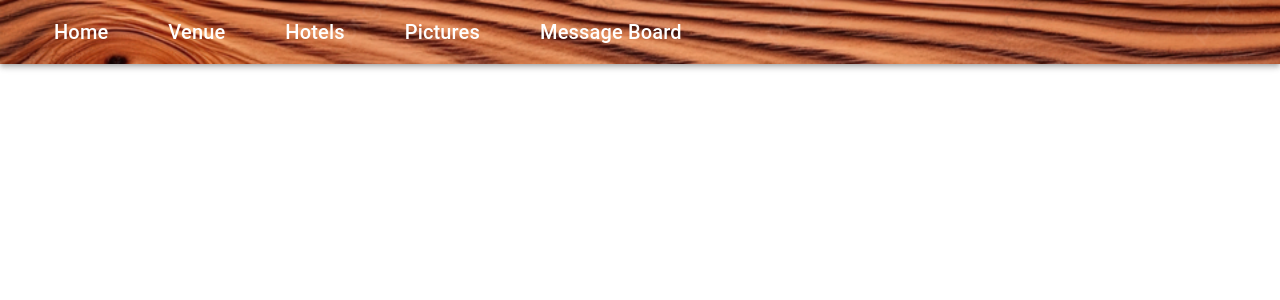
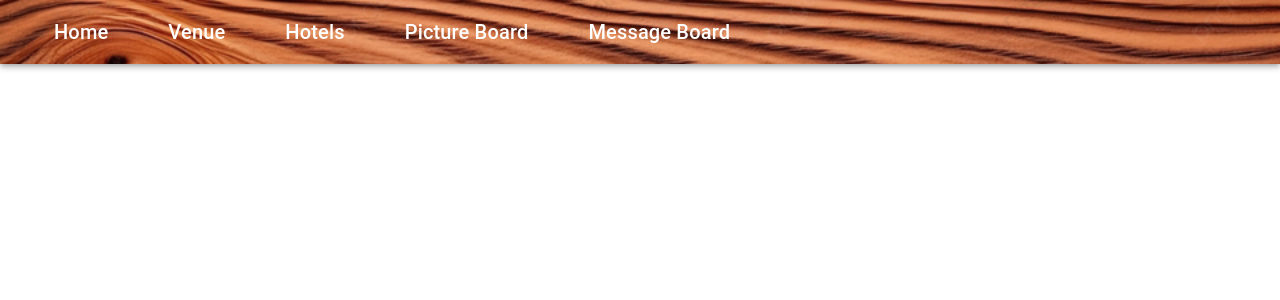
Before and after one commit to wfiene/Bruce-s-60th, a Next.js app in the folder bruces-bday-site/: page / in a window 1280 px wide. Shown: the top 300 px of the page. Built offline with nearby package versions, Linux system fonts and the light colour scheme.

Commit message:
picture board

```diff
--- a/bruces-bday-site/src/components/Navbar.js
+++ b/bruces-bday-site/src/components/Navbar.js
@@ -27,7 +27,7 @@ export default function Navbar() {
                         Hotels
                     </Typography>
                     <Typography variant="h6" component="div" style={linkStyle}>
-                        Pictures
+                        Picture Board
                     </Typography>
                     <Typography variant="h6" component="div" style={linkStyle}>
                         Message Board
```
